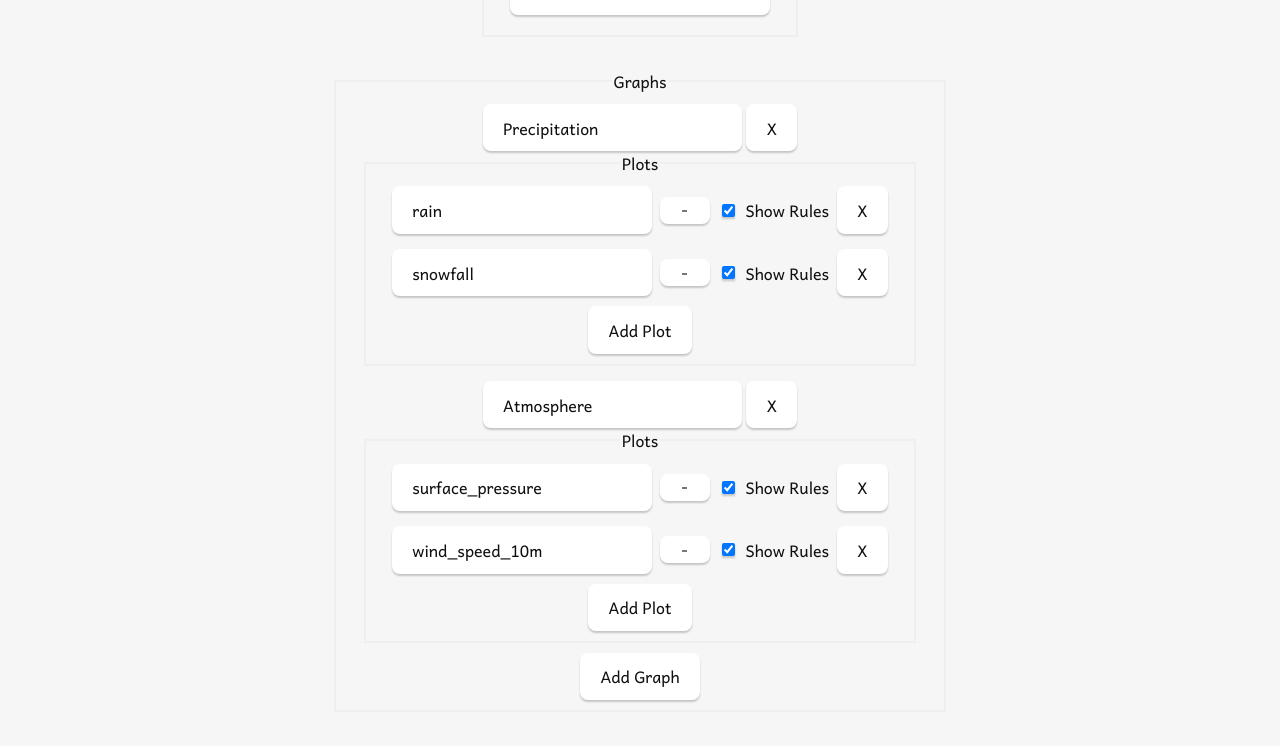
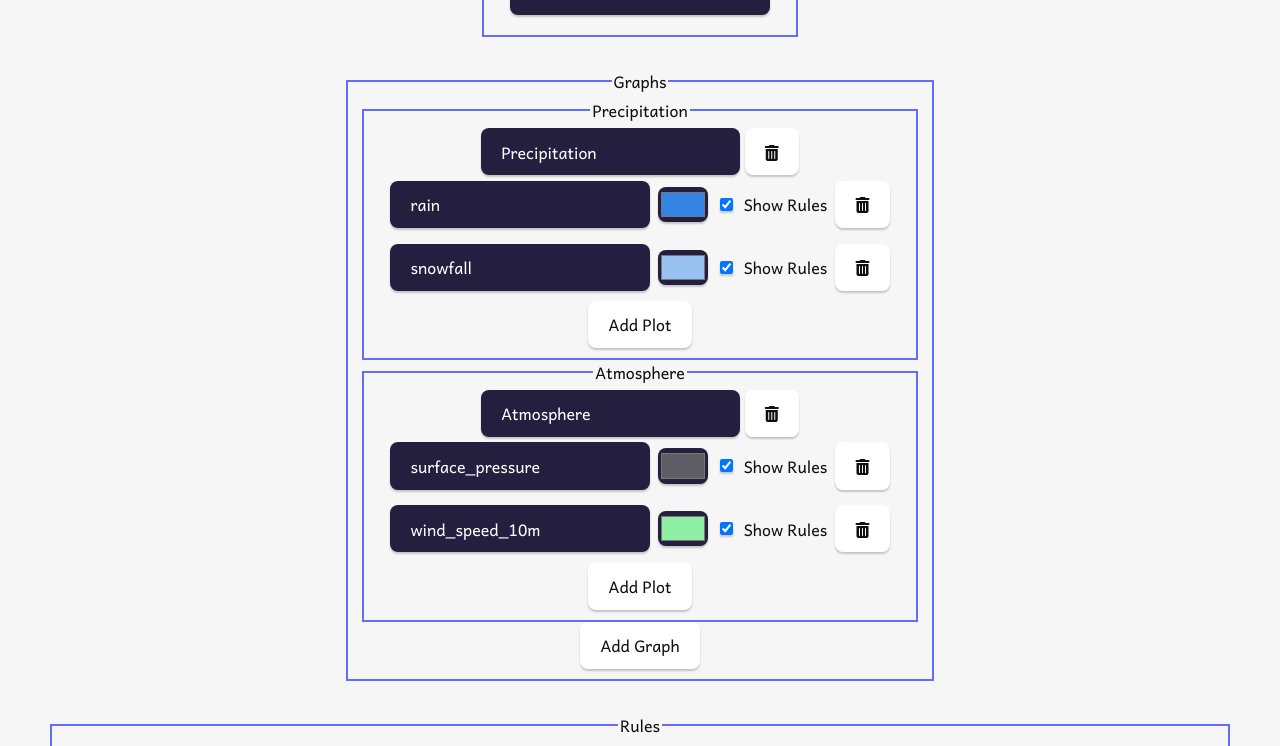
Before and after one commit to asampley/kairometer, a SvelteKit app: page /settings in a window 1280 px wide. Shown: the part 624-1370 px from the top of the page. Built offline with nearby package versions, Linux system fonts and the light colour scheme; a web font is replaced by a local one.

Commit message:
PWA support + UI and style improvments

```diff
--- a/src/app.html
+++ b/src/app.html
@@ -2,6 +2,7 @@
 <html lang="en">
 	<head>
 		<meta charset="utf-8" />
+		<link rel="manifest" href="%sveltekit.assets%/manifest.json" />
 		<link rel="icon" href="%sveltekit.assets%/favicon.png" />
 		<meta name="viewport" content="width=device-width, initial-scale=1" />
 		<title>Kairometer</title>
--- a/src/main.ts
+++ b/src/main.ts
@@ -6,6 +6,8 @@ import { Unit } from '@openmeteo/sdk/unit';
 import { fetchWeatherApi } from 'openmeteo';
 
 export type Result<T, E> = { ok: T } | { err: E };
+
+export const dateFormatter = Intl.DateTimeFormat("en-CA", { hour12: false, month: "long", day: "numeric", "hour": "2-digit", minute: "2-digit", weekday: "short", });
 
 export const hourlyVariables: string[] = [
 	"temperature_2m",
@@ -101,34 +103,49 @@ export interface Stats {
 
 export interface RuleViolation {
 	name: string,
+	start: Date,
 	total_minutes: number,
 }
 
-export function collect_stats(rules: Rule[], variables: string[], forecast: WeatherApiResponse): Stats {
+export function collect_stats(rules: Rule[], variables: string[], forecast: WeatherApiResponse, after: Date): Stats {
+	let stats: Stats = { violations: [] };
+
+	const hourly = forecast.hourly();
+
+	if (hourly == null) {
+		return stats;
+	}
+
 	const indices: Map<string, number> = variables.reduce(
 		(map, name, index) => map.set(name, index),
 		new Map(),
 	);
 
-	let stats: Stats = { violations: [] };
-
 	for (const rule of rules) {
 		const i = indices.get(rule.variable);
 
-		let violation = { name: rule.name, total_minutes: 0 };
+		let violation = { name: rule.name, start: null as Date | null, total_minutes: 0 };
 
 		if (i !== undefined) {
 			forecast.hourly()?.variables(i)?.valuesArray()?.forEach(
-				(value) => {
+				(value, i) => {
 					if ((rule.greater_than !== undefined && value > rule.greater_than)
 						|| (rule.less_than !== undefined && value < rule.less_than)
 					) {
-						violation.total_minutes += 15;
+						if (violation.start == null) {
+							const date = new Date((Number(hourly.time()) + i * hourly.interval()) * 1000);
+							if (date > after) {
+								violation.start = date;
+							} else {
+								return;
+							}
+						}
+						violation.total_minutes += hourly.interval() / 60;
 					}
 				},
 			);
 
-			if (violation?.total_minutes > 0) {
+			if (violation?.total_minutes > 0 && violation.start != null) {
 				stats.violations.push(violation);
 			}
 		} else {
--- a/src/routes/settings/+page.svelte
+++ b/src/routes/settings/+page.svelte
@@ -79,7 +79,7 @@
 						<label for={"location-" + i + "-longitude"}>Longitude</label><br>
 						<input id={"location-" + i + "-longitude"} type="text" bind:value={location.longitude} placeholder="Longitude" onblur={save_locations}>
 					</div>
-					<input type="button" value="X" onclick={() => { if (locations.length > 1) { remove_location(i) } } }>
+					<input type="button" value="&#xf1f8;" onclick={() => { if (locations.length > 1) { remove_location(i) } } }>
 				</fieldset>
 			{/each}
 			<input type="button" value="Add Location" onclick={() => add_location() }>
@@ -101,21 +101,19 @@
 			<legend>Graphs</legend>
 			{#each graph_settings as graph, g (graph)}
 				<fieldset>
+					<legend>{graph.name}</legend>
 					<input type="text" bind:value={graph.name} placeholder="Name" onblur={save_graph_settings}>
-					<input type="button" value="X" onclick={() => remove_graph_settings(g)}>
-					<fieldset>
-						<legend>Plots</legend>
+					<input type="button" value="&#xf1f8;" onclick={() => remove_graph_settings(g)}>
 					{#each graph.plots as plot, i (plot)}
 						<fieldset class="row">
 							<input type="text" bind:value={plot.variable} placeholder="Variable" list="hourlyVariables" onblur={save_graph_settings}>
 							<input type="color" bind:value={plot.color} onblur={save_graph_settings}/>
 							<input id={"graph_" + g + "_plot_" + i + "_show_rules"} type="checkbox" bind:checked={plot.show_rules} onblur={save_graph_settings}/>
 							<label for={"graph_" + g + "_plot_" + i + "_show_rules"}>Show Rules</label>
-								<input type="button" value="X" onclick={() => remove_plot(graph, i)}>
+							<input type="button" value="&#xf1f8;" onclick={() => remove_plot(graph, i)}>
 						</fieldset>
 					{/each}
 					<input type="button" value="Add Plot" onclick={() => add_plot(graph)}>
-					</fieldset>
 				</fieldset>
 			{/each}
 			<input type="button" value="Add Graph" onclick={() => add_graph_settings()}>
@@ -130,7 +128,7 @@
 					<input type="text" bind:value={rule.variable} placeholder="Variable" list="hourlyVariables" onblur={save_rules}>
 					<input type="number" bind:value={rule.greater_than} placeholder="Greater Than (blank for unbounded)" onblur={save_rules}>
 					<input type="number" bind:value={rule.less_than} placeholder="Less Than (blank for unbounded)" onblur={save_rules}>
-					<input type="button" value="X" onclick={() => remove_rule(i)}>
+					<input type="button" value="&#xf1f8;" onclick={() => remove_rule(i)}>
 				</fieldset>
 			{/each}
 			<input type="button" value="Add Rule" onclick={() => add_rule("")}>
--- a/src/settings.svelte.ts
+++ b/src/settings.svelte.ts
@@ -122,7 +122,7 @@ export function load_graph_settings(): GraphSettings[] {
 			name: "Atmosphere",
 			plots: [
 				{
-					color: "#3D3846",
+					color: "#5E5C64",
 					variable: "surface_pressure",
 					show_rules: true,
 				},
--- a/static/css/index.css
+++ b/static/css/index.css
@@ -1,5 +1,5 @@
 :root {
-	font-family: "Andika", "Helvetica Neue", Helvetica, Arial, sans-serif;
+	font-family: "Andika", "Helvetica Neue", Helvetica, Arial, sans-serif, "FontAwesome";
 	font-size: 16px;
 	line-height: 24px;
 	font-weight: 400;
@@ -44,6 +44,7 @@ fieldset {
 
 fieldset:has(> legend) {
 	border-style: solid;
+	border-color: #646cff;
 }
 
 fieldset.row {
@@ -56,10 +57,10 @@ fieldset.row > div {
 }
 
 input,
+select,
 button {
 	border-radius: 8px;
 	border: 1px solid transparent;
-	padding: 0.6em 1.2em;
 	font-size: 1em;
 	font-weight: 500;
 	font-family: inherit;
@@ -70,15 +71,47 @@ button {
 	outline: none;
 }
 
+input[type=button],
+input[type=submit],
+input[type=text],
+input[type=number],
+select,
+button {
+	padding: 0.6em 1.2em;
+	font-size: 1em;
+	font-weight: 500;
+	font-family: inherit;
+}
+
+input[type=button],
+input[type=submit],
 button {
 	cursor: pointer;
 }
+input[type=button]:hover,
+input[type=submit]:hover,
 button:hover {
 	border-color: #396cd8;
 }
+input:focus,
+button:focus {
+	border-color: #396cd8;
+}
+input[type=button]:active,
+input[type=submit]:active,
 button:active {
 	border-color: #396cd8;
 	background-color: #0f0f0f69;
+}
+
+input[type=color] {
+	/* font-size + padding of other elements */
+	height: calc(1em + 0.6em * 2);
+	padding: 0;
+}
+
+input[value="\00f1f8"] {
+	color: deeppink;
 }
 
 @media (prefers-color-scheme: light) {
@@ -91,11 +124,14 @@ button:active {
 		color: #535bf2;
 	}
 
-	input,
+	input[type=button],
+	input[type=submit],
 	button {
 		color: #0f0f0f;
 		background-color: #ffffff;
 	}
+	input[type=button]:active,
+	input[type=submit]:active,
 	button:active {
 		background-color: #e8e8e8;
 	}
```
Also changed, not shown: src/components/Graph.svelte (+11 -10 lines), src/routes/+page.svelte (+4 -4 lines), static/manifest.json (added). Lines whose indentation alone changed are shown as unchanged.
